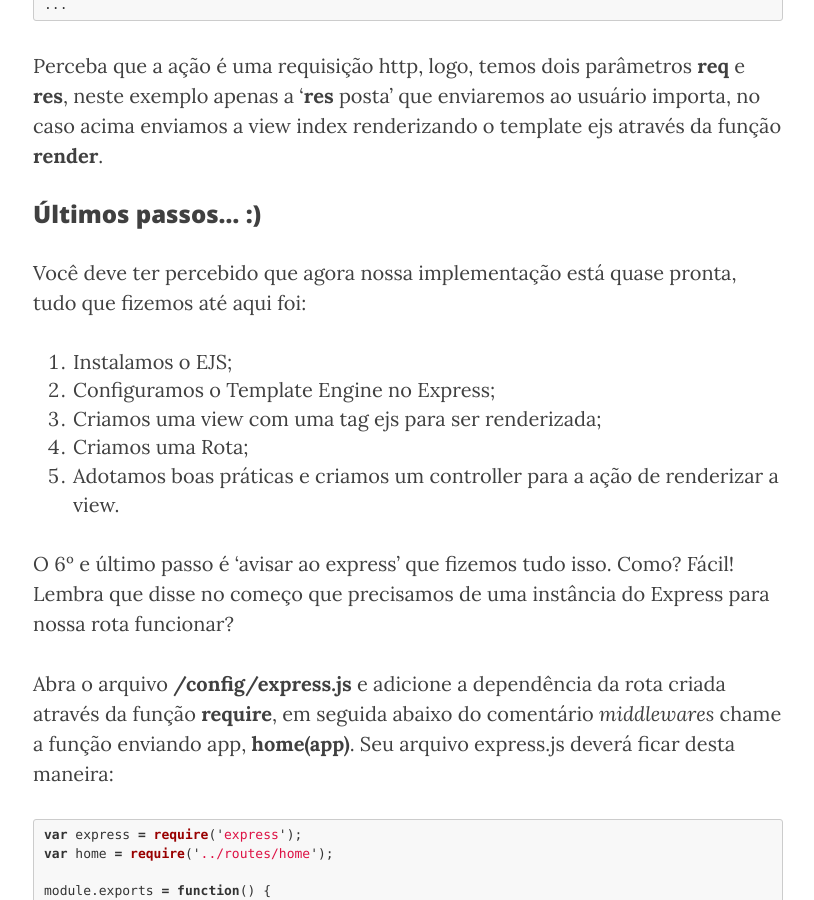
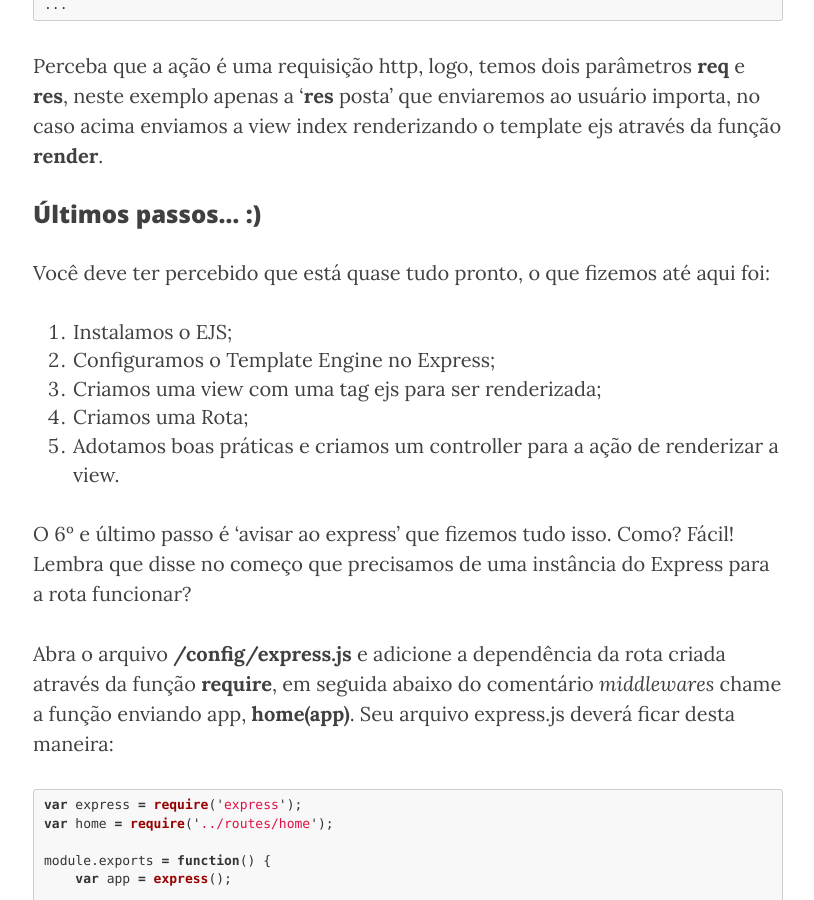
Before and after one commit to brunomilhan/brunomilhan.github.io, a Jekyll site: the page built from _posts/2015-03-16-meanStackIntroParte2.markdown, in a window 1280 px wide and 900 px high, scrolled down 4249 px. Shown: the whole window, without its empty margins (232-1046 px from the left). Built offline with Jekyll 4.4.1, drawn with Linux system fonts in a browser that asks for light colours; nearby versions of some CDN libraries; Markdown is read by kramdown in place of the engine named in the settings; comment, search, counter and statistics services are not loaded; some of the changed text lies outside the part shown.

Commit message:
fix grammar post

```diff
--- a/_posts/2015-03-16-meanStackIntroParte2.markdown
+++ b/_posts/2015-03-16-meanStackIntroParte2.markdown
@@ -79,7 +79,7 @@ Para configurar uma rota é necessário ter uma instância do Express, não temo
 
 Note que utilizamos a função get do express no código acima, não há nada a temer, se trata do função **get** do http, o que fizemos foi declarar para o Express que para as requisições a partir de / efetuaremos uma determinada ação, como eu disse no inicio para configurar uma rota combinamos um **URI + método http**.
 
-Você já deve ter percebido que o controller será o responsável pelo **método http**. Isso é uma boa prática, pois estamos separando as responsabilidades da aplicação, implantaremos o app baseado na [arquitetura MVC](http://pt.wikipedia.org/wiki/MVC) e o controller é o responsavel por ligar nossa view no model, porém ainda não temos esse arquivo, o próximo passo será cria-lo.
+Você já deve ter percebido que o controller será o responsável pelo **método http**. Isso é uma boa prática, pois estamos separando as responsabilidades da aplicação, implantaremos o app baseado na [arquitetura MVC](http://pt.wikipedia.org/wiki/MVC) e o controller é o responsavel por ligar a view ao model, porém ainda não temos esse arquivo, o próximo passo será cria-lo.
 
 Crie uma pasta chamada **controllers** e um arquivo chamado **home.js**, implemente um array que guardará todas as ações deste controller, lembre-se que teremos que acessar esse método dentro de outro arquivo, para isso utilize o **module.exports**:
 
@@ -107,7 +107,7 @@ Perceba que a ação é uma requisição http, logo, temos dois parâmetros **re
 
 ### Últimos passos... :) ###
 
-Você deve ter percebido que agora nossa implementação está quase pronta, tudo que fizemos até aqui foi:
+Você deve ter percebido que está quase tudo pronto, o que fizemos até aqui foi:
 
  1. Instalamos o EJS;
  2. Configuramos o Template Engine no Express;
@@ -115,7 +115,7 @@ Você deve ter percebido que agora nossa implementação está quase pronta, tud
  4. Criamos uma Rota;
  5. Adotamos boas práticas e criamos um controller para a ação de renderizar a view.
 
-O 6º e último passo é 'avisar ao express' que fizemos tudo isso. Como? Fácil! Lembra que disse no começo que precisamos de uma instância do Express para nossa rota funcionar?
+O 6º e último passo é 'avisar ao express' que fizemos tudo isso. Como? Fácil! Lembra que disse no começo que precisamos de uma instância do Express para a rota funcionar?
 
 Abra o arquivo **/config/express.js** e adicione a dependência da rota criada através da função **require**, em seguida abaixo do comentário *middlewares* chame a função enviando app, **home(app)**. Seu arquivo express.js deverá ficar desta maneira:
 
```
Also changed, not shown: other parts of _posts/2015-03-16-meanStackIntroParte2.markdown (+1 -1 lines).
